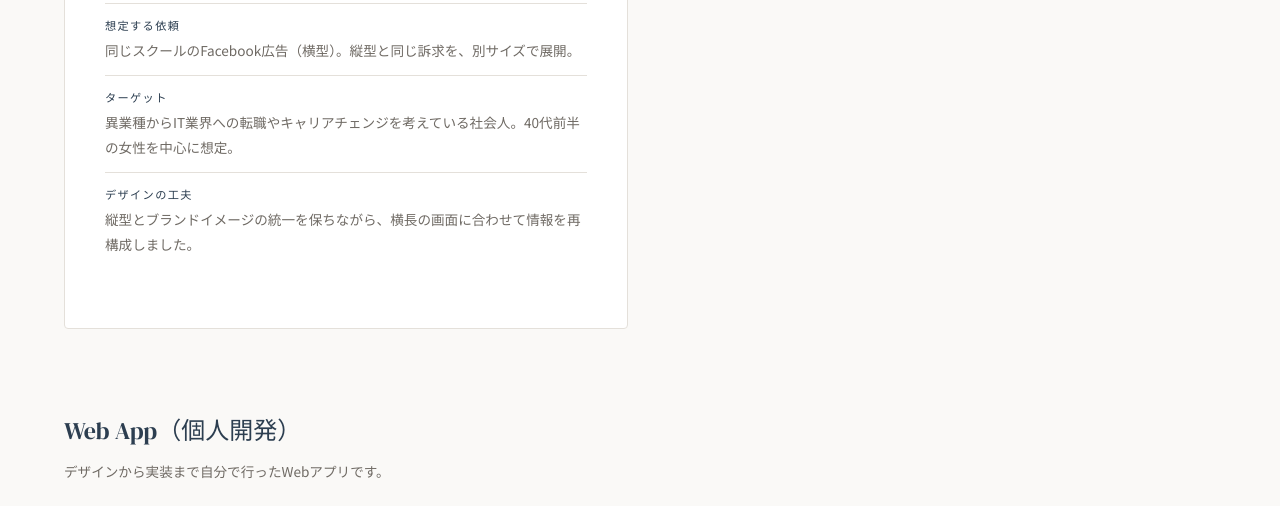
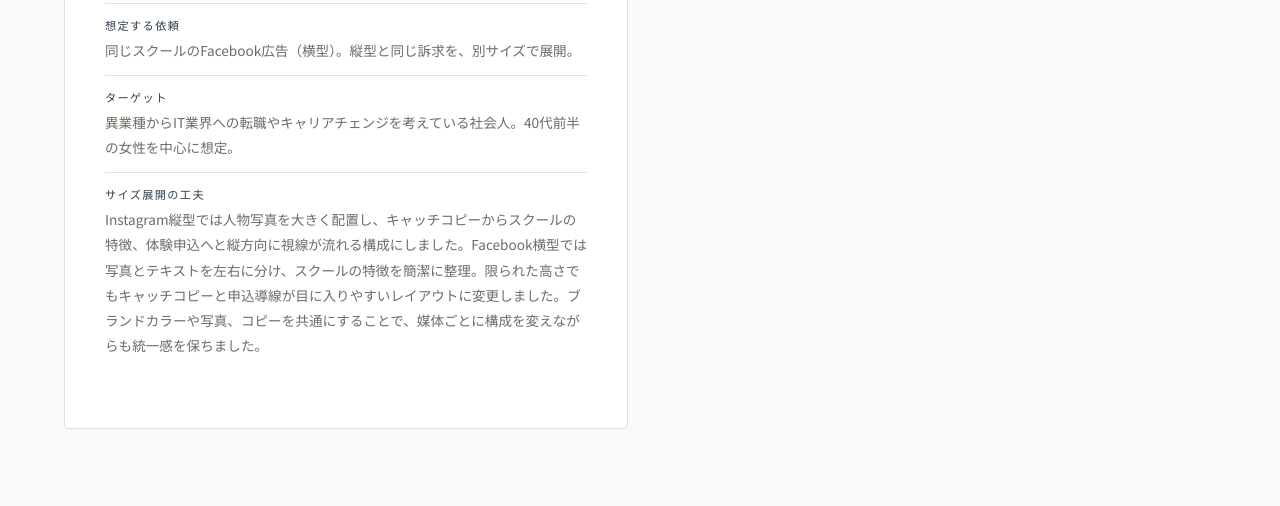
Before and after one commit to ryokomatsumoto929/portfolio, a plain HTML site: page portfolio.html in a window 1280 px wide. Shown: the part 3991-4497 px from the top of the page. Drawn offline with Linux system fonts and the light colour scheme.

Commit message:
Revise work brief for Facebook横型 project
Updated the work brief section for Facebook横型 with detailed design changes and layout adjustments.

```diff
--- a/portfolio.html
+++ b/portfolio.html
@@ -298,8 +298,7 @@
           <span class="work-badge">自主制作</span>
         </div>
         <h4 class="work-title">Re:Code｜Facebook 横型</h4>
-        <dl class="work-brief"><div><dt>想定する依頼</dt><dd>同じスクールのFacebook広告（横型）。縦型と同じ訴求を、別サイズで展開。</dd></div><div><dt>ターゲット</dt><dd>異業種からIT業界への転職やキャリアチェンジを考えている社会人。40代前半の女性を中心に想定。</dd></div><div><dt>デザインの工夫</dt><dd>縦型とブランドイメージの統一を保ちながら、横長の画面に合わせて情報を再構成しました。</dd></div></dl>
-        <!-- TODO: 縦型→横型で具体的に何を変えたか（配置・文字サイズ・写真のトリミングなど）を完成画像を見て追記 -->
+        <dl class="work-brief"><div><dt>想定する依頼</dt><dd>同じスクールのFacebook広告（横型）。縦型と同じ訴求を、別サイズで展開。</dd></div><div><dt>ターゲット</dt><dd>異業種からIT業界への転職やキャリアチェンジを考えている社会人。40代前半の女性を中心に想定。</dd></div><div><dt>サイズ展開の工夫</dt><dd>Instagram縦型では人物写真を大きく配置し、キャッチコピーからスクールの特徴、体験申込へと縦方向に視線が流れる構成にしました。Facebook横型では写真とテキストを左右に分け、スクールの特徴を簡潔に整理。限られた高さでもキャッチコピーと申込導線が目に入りやすいレイアウトに変更しました。ブランドカラーや写真、コピーを共通にすることで、媒体ごとに構成を変えながらも統一感を保ちました。</dd></div></dl>
       </article>
       </div>
     </div>
```
